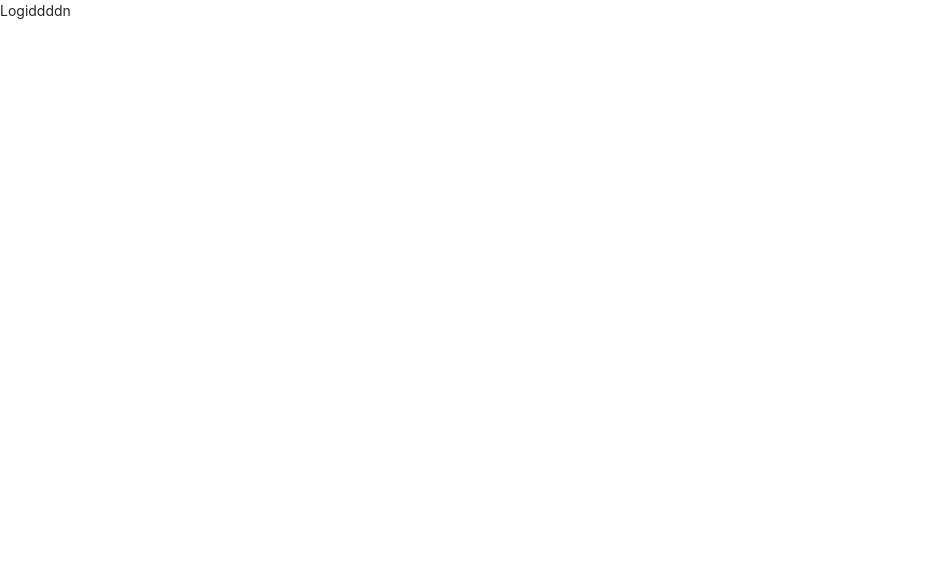
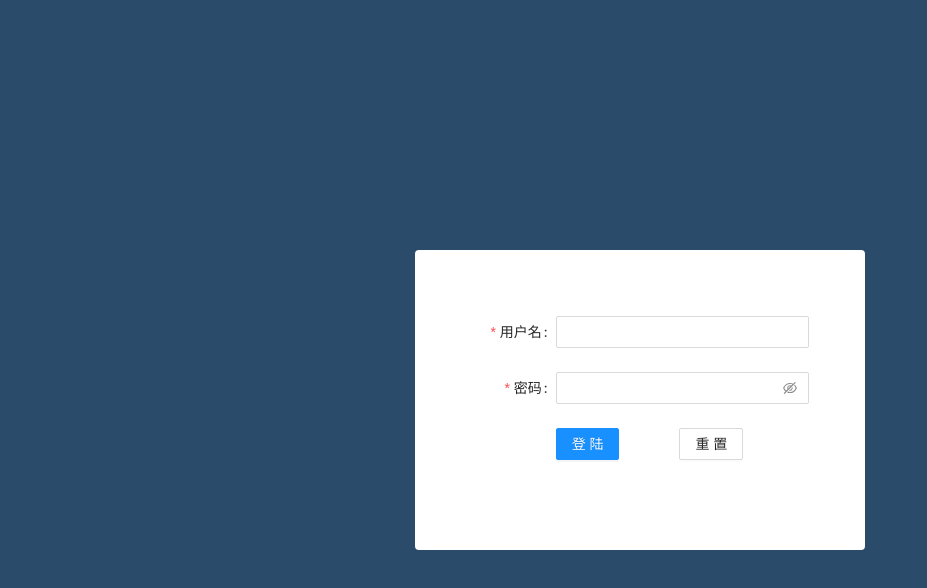
Before and after one commit to 0x208-h/graduation-project, a React app: page / in a window 1280 px wide. Shown: the top 588 px of the page, without its empty margins (0-927 px from the left). Built offline with nearby package versions, Linux system fonts and the light colour scheme.

Commit message:
静态登陆页

```diff
--- a/src/App.css
+++ b/src/App.css
@@ -1 +1,5 @@
 /* @import '~antd/dist/antd.css'; */
+
+.App{
+  height:100%;
+}
--- a/src/App.tsx
+++ b/src/App.tsx
@@ -1,4 +1,4 @@
-import React, { Suspense } from "react";
+import { Suspense } from "react";
 import { BrowserRouter } from "react-router-dom";
 import "./App.css";
 import Router from "./route";
--- /dev/null
+++ b/src/components/Login/index.module.scss
@@ -0,0 +1,23 @@
+.container {
+  height: 100%;
+  background: #2b4b6b;
+  .loginBox {
+    width: 450px;
+    height: 300px;
+    position: absolute;
+    top: 50%;
+    left: 50%;
+    transform: translate(-50%, -50%);
+    display: flex;
+    justify-content: center;
+    align-items: center;
+    background-color: #fff;
+    border-radius: 4px;
+    .formContainer {
+      width: 75%;
+      .submitBtn {
+        margin:0 60px 0 0;
+      }
+    }
+  }
+}
--- a/src/components/Login/index.tsx
+++ b/src/components/Login/index.tsx
@@ -1,7 +1,41 @@
 import React from "react";
-
+import { Form, Input, Button } from "antd";
+import styles from "./index.module.scss";
 const Login = () => {
-  return <div>Logiddddn</div>
-}
+  return (
+    <div className={styles.container}>
+      <div className={styles.loginBox}>
+        <Form
+          labelCol={{ span: 6 }}
+          wrapperCol={{ span: 18 }}
+          className={styles.formContainer}
+        >
+          <Form.Item
+            label="用户名"
+            name="用户名"
+            rules={[{ required: true, message: "请输入用户名!" }]}
+          >
+            <Input />
+          </Form.Item>
+          <Form.Item
+            label="密码"
+            name="密码"
+            rules={[{ required: true, message: "请输入密码!" }]}
+          >
+            <Input.Password />
+          </Form.Item>
+          <Form.Item wrapperCol={{ offset: 6, span: 18 }} className={styles.btns}>
+            <Button type="primary" htmlType="submit" className={styles.submitBtn}>
+              登陆
+            </Button>
+            <Button type="default" htmlType="reset">
+              重置
+            </Button>
+          </Form.Item>
+        </Form>
+      </div>
+    </div>
+  );
+};
 
 export default Login;
--- a/src/index.css
+++ b/src/index.css
@@ -2,7 +2,9 @@
 @tailwind components;
 @tailwind utilities;
 
-body {
+body,
+#root {
+  height: 100%;
   margin: 0;
   font-family: -apple-system, BlinkMacSystemFont, 'Segoe UI', 'Roboto', 'Oxygen',
     'Ubuntu', 'Cantarell', 'Fira Sans', 'Droid Sans', 'Helvetica Neue',
--- a/src/route.tsx
+++ b/src/route.tsx
@@ -1,4 +1,4 @@
-import React, { lazy } from "react";
+import { lazy } from "react";
 import { useRoutes } from "react-router-dom";
 
 const Login = lazy(() => import(/*WebpackChunkName: Login */ "@/components/Login"));
```
Also changed, not shown: test.html (added, +14 -0 lines), test.js (+22 -4 lines).
